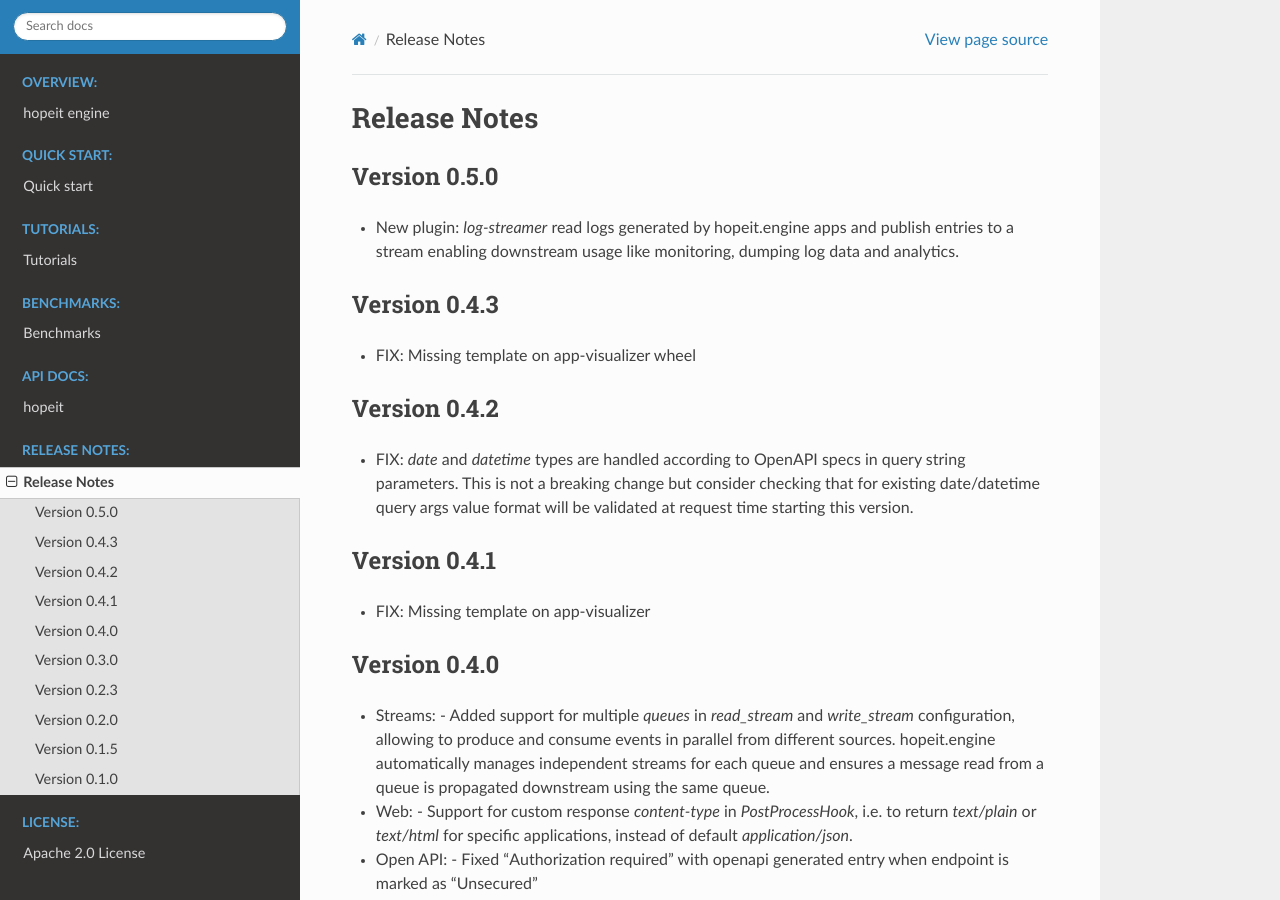
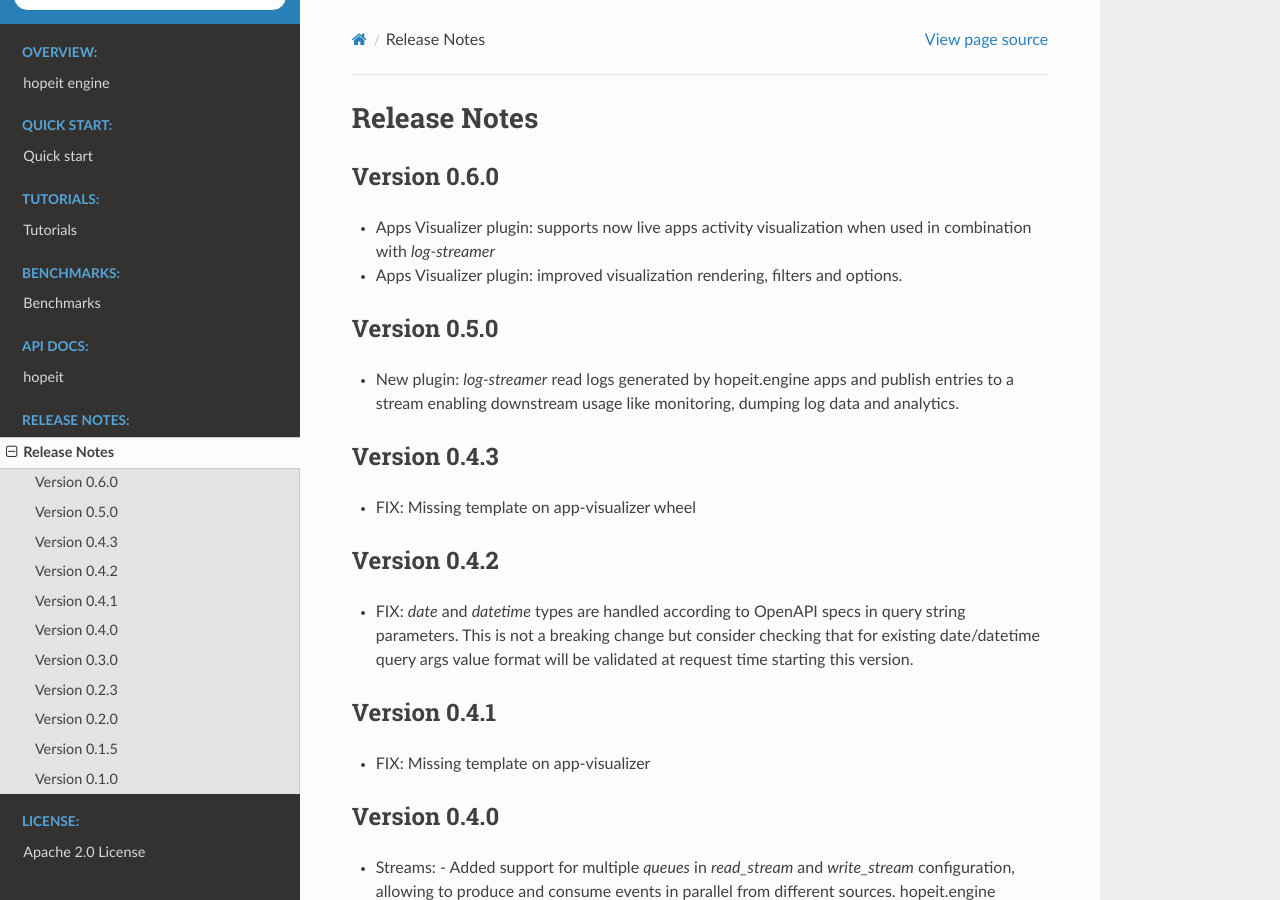
Before and after one commit to hopeit-git/hopeit.engine, a Sphinx documentation site: the page built from docs/source/release-notes.rst, in a window 1280 px wide and 900 px high. Built offline with Sphinx 7.4.7 and the Read the Docs theme 2.0.0, drawn with Linux system fonts in a browser that asks for light colours; pages that are not in the unit, such as notebooks, are missing from menus.

Commit message:
Release 0.6.0

```diff
--- a/docs/source/release-notes.rst
+++ b/docs/source/release-notes.rst
@@ -1,5 +1,11 @@
 Release Notes
 =============
+
+Version 0.6.0
+_____________
+- Apps Visualizer plugin: supports now live apps activity visualization when used in combination with `log-streamer`
+- Apps Visualizer plugin: improved visualization rendering, filters and options.
+
 
 Version 0.5.0
 _____________
--- a/engine/src/hopeit/server/version.py
+++ b/engine/src/hopeit/server/version.py
@@ -8,7 +8,7 @@
 import sys
 
 ENGINE_NAME = "hopeit.engine"
-ENGINE_VERSION = "0.5.0"
+ENGINE_VERSION = "0.6.0"
 
 # Major.Minor version to be used in App versions and Api endpoints for Apps/Plugins
 APPS_API_VERSION = '.'.join(ENGINE_VERSION.split('.')[0:2])
--- a/plugins/ops/apps-visualizer/src/hopeit/apps_visualizer/site/events_graph_template.html
+++ b/plugins/ops/apps-visualizer/src/hopeit/apps_visualizer/site/events_graph_template.html
@@ -44,7 +44,7 @@
             </ul>
           </div>
           <div class="col-4 text-end">
-            <small><a class="badge bg-secondary" href="{{ switch_link }}">{{ view_type }}</a></small>
+            <small><a class="badge bg-secondary" href="{{ view_link }}">{{ view_type }}</a></small>
             <small><a class="badge bg-danger" href="{{ live_link }}">{{ live_type }}</a></small>
           </div>
         </div>
```
Also changed, not shown: docs/source/benchmark/dedicated.rst (+12 -12 lines), plugins/ops/apps-visualizer/src/hopeit/apps_visualizer/site/main.py (+4 -4 lines), plugins/ops/apps-visualizer/README.md, 10 other files.
